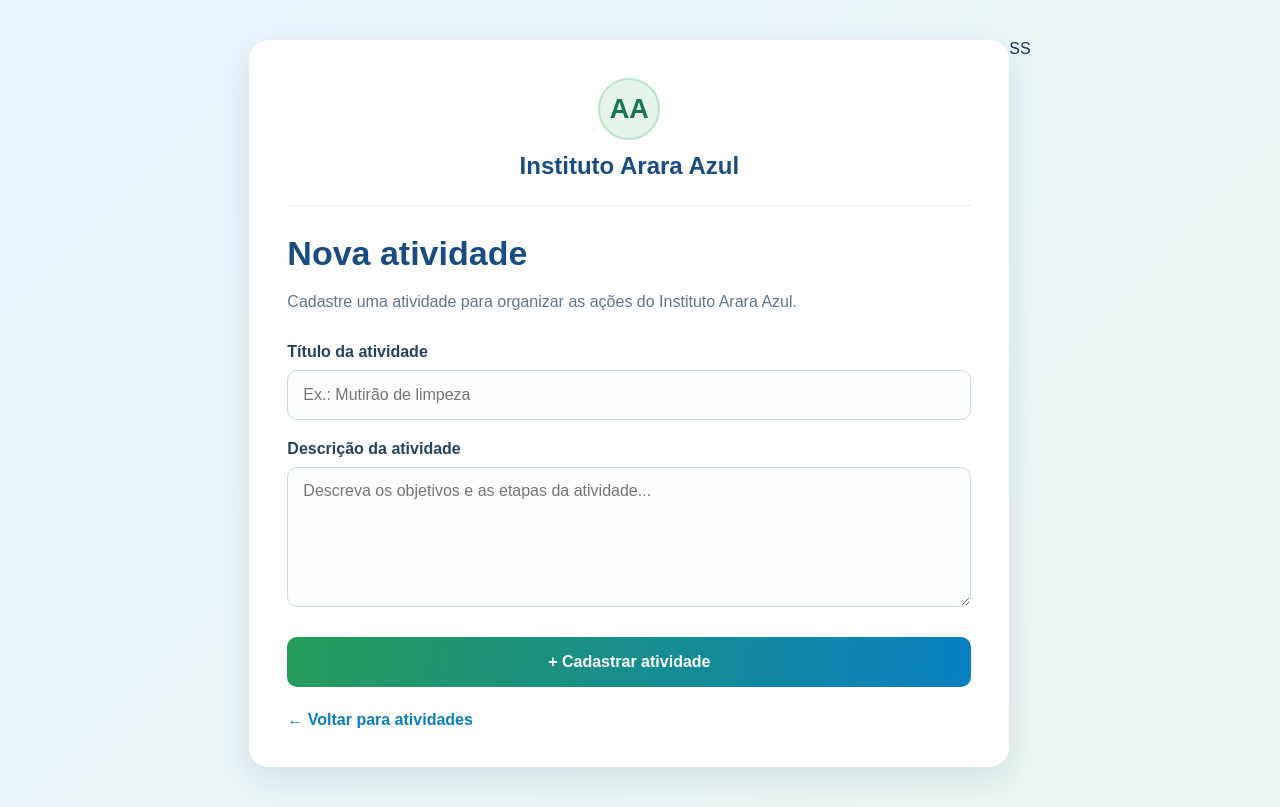
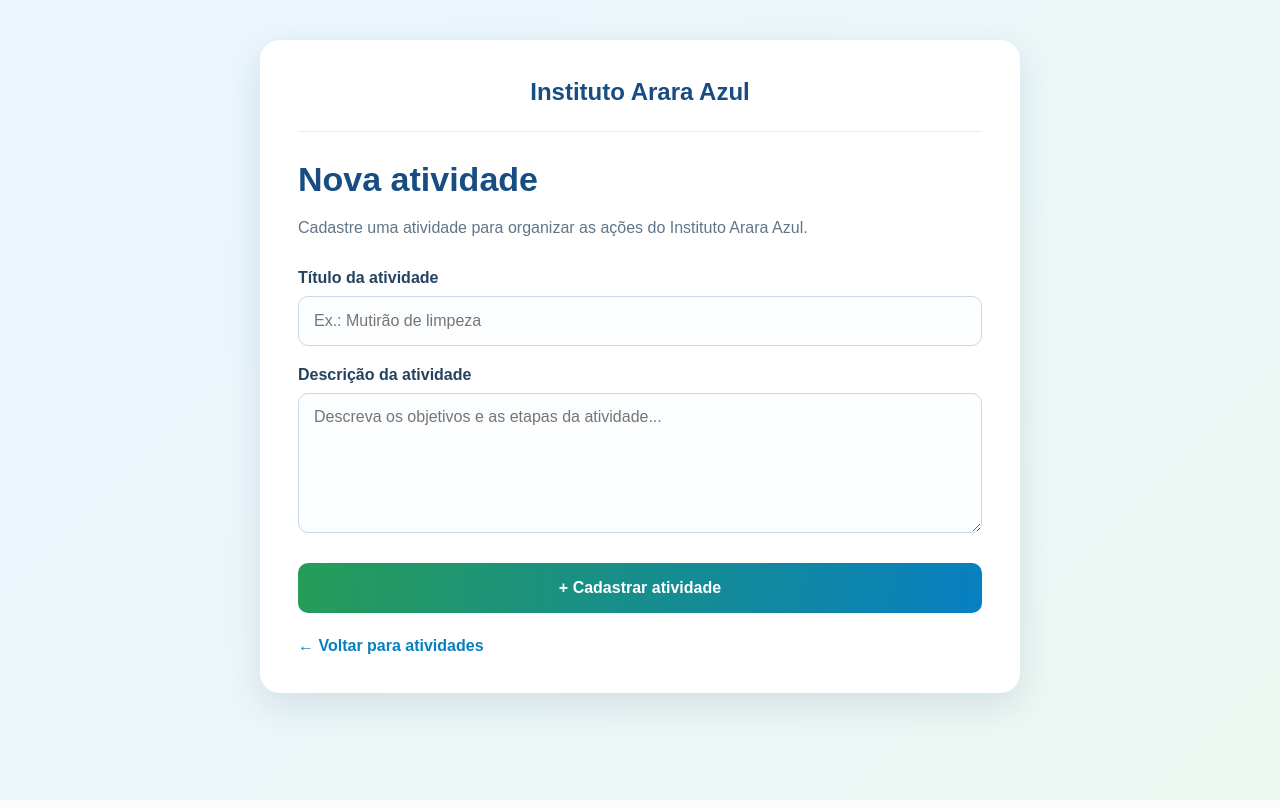
Before and after one commit to Natanaelizidro/instituto-arara-azul-mvp, a Flask app: page /atividades/nova in a window 1280 px wide. Run offline with Flask 3, Linux system fonts and the light colour scheme; a user stored in the database is signed in.

Commit message:
Remove simbolo AA da tela de nova atividade

```diff
--- a/templates/nova_atividade.html
+++ b/templates/nova_atividade.html
@@ -36,21 +36,6 @@
             padding-bottom: 25px;
             margin-bottom: 28px;
             border-bottom: 1px solid #e6edf3;
-        }
-
-        .simbolo {
-            width: 62px;
-            height: 62px;
-            margin: 0 auto 12px;
-            display: flex;
-            justify-content: center;
-            align-items: center;
-            border-radius: 50%;
-            background: #e5f5eb;
-            color: #167451;
-            font-size: 27px;
-            font-weight: bold;
-            border: 2px solid #b9e4ca;
         }
 
         .marca h2 {
@@ -167,7 +152,6 @@
 <body>
     <main class="container">
         <header class="marca">
-            <div class="simbolo" aria-hidden="true">AA</div>
             <h2>Instituto Arara Azul</h2>
         </header>
 
@@ -206,4 +190,4 @@
         </a>
     </main>
 </body>
-</html>SS
+</html>
```
